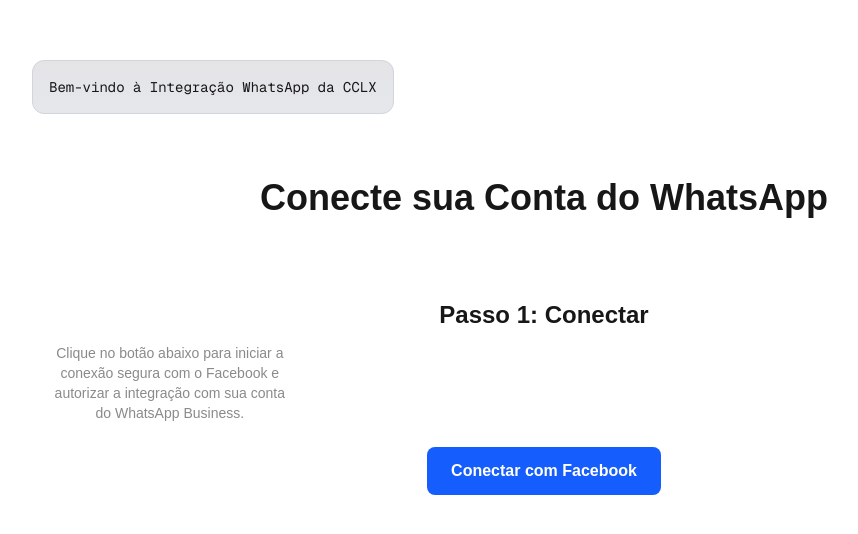
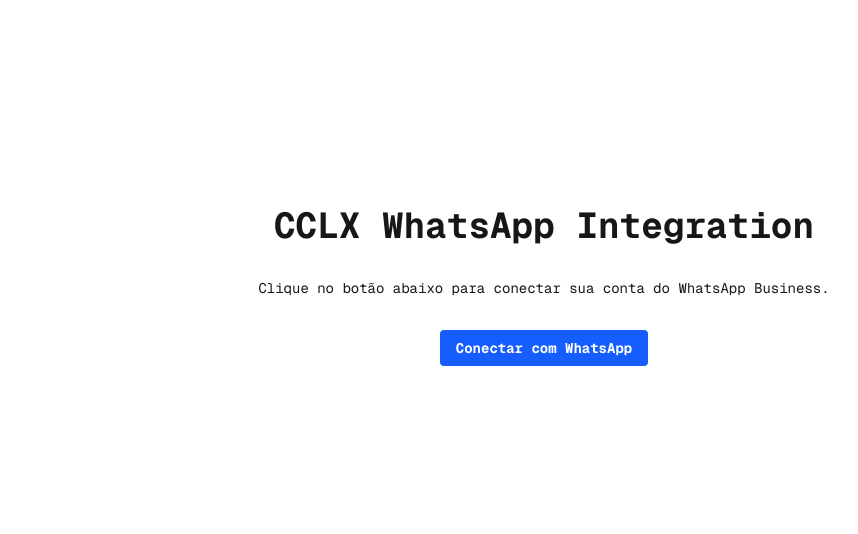
Before and after one commit to afonsocardz/facebook-app, a Next.js app: page / in a window 1280 px wide. Shown: the part 114-648 px from the top of the page, without its empty margins (96-954 px from the left). Built offline with nearby package versions, Linux system fonts and the light colour scheme.

Commit message:
Add LoginButton component to handle Facebook login and onboarding process

```diff
--- a/app/api/facebook/webhook/route.ts
+++ b/app/api/facebook/webhook/route.ts
@@ -20,15 +20,32 @@
   const body = await req.json();
   console.log("📨 Evento recebido:", JSON.stringify(body, null, 2));
 
-  // Exemplo: filtrar mensagens recebidas
   const entry = body.entry?.[0];
   const changes = entry?.changes?.[0];
-  const messages = changes?.value?.messages;
+  const field = changes?.field;
 
-  if (messages) {
-    for (const msg of messages) {
-      console.log("Mensagem recebida:", msg.text?.body);
+  if (field === "messages") {
+    const messages = changes?.value?.messages;
+    if (messages) {
+      for (const msg of messages) {
+        console.log("Mensagem recebida:", msg.text?.body);
+        // TODO: Processar a mensagem recebida
+      }
     }
+  } else if (field === "history") {
+    const history = changes?.value?.history;
+    console.log("📜 Evento de histórico recebido:", JSON.stringify(history, null, 2));
+    // TODO: Processar o histórico de chat
+  } else if (field === "smb_app_state_sync") {
+    const stateSync = changes?.value?.state_sync;
+    console.log("🔄 Evento de sincronização de estado recebido:", JSON.stringify(stateSync, null, 2));
+    // TODO: Processar a sincronização de contatos
+  } else if (field === "smb_message_echoes") {
+    const echoes = changes?.value?.message_echoes;
+    console.log("📢 Evento de eco de mensagem recebido:", JSON.stringify(echoes, null, 2));
+    // TODO: Processar o eco da mensagem enviada pelo app
+  } else {
+    console.log(`Webhook de campo não tratado recebido: ${field}`);
   }
 
   return NextResponse.json({ received: true });
--- /dev/null
+++ b/app/components/LoginButton.tsx
@@ -0,0 +1,65 @@
+"use client";
+
+import { useCallback } from "react";
+
+// Declaração para que o TypeScript reconheça o FB global
+declare global {
+  interface Window {
+    FB: any;
+  }
+}
+
+export default function LoginButton() {
+  const handleLogin = useCallback(() => {
+    if (!window.FB) {
+      console.error("Facebook SDK not loaded.");
+      return;
+    }
+
+    window.FB.login(
+      function (response: any) {
+        if (response.authResponse) {
+          console.log("Login successful!", response);
+          // Enviar o código para o backend
+          fetch("/api/facebook/onboarding", {
+            method: "POST",
+            headers: {
+              "Content-Type": "application/json",
+            },
+            body: JSON.stringify({ code: response.authResponse.code }),
+          })
+            .then((res) => res.json())
+            .then((data) => {
+              console.log("Onboarding response:", data);
+              alert("Onboarding successful! Check the server logs.");
+            })
+            .catch((err) => {
+              console.error("Onboarding failed:", err);
+              alert("Onboarding failed. Check the console and server logs.");
+            });
+        } else {
+          console.log("User cancelled login or did not fully authorize.");
+        }
+      },
+      {
+        config_id: process.env.NEXT_PUBLIC_META_CONFIG_ID,
+        response_type: "code",
+        override_default_response_type: true,
+        extras: {
+          feature: "whatsapp_business_app_onboarding",
+          setup: {},
+          session_info_version: 2,
+        },
+      }
+    );
+  }, []);
+
+  return (
+    <button
+      onClick={handleLogin}
+      className="bg-blue-600 text-white font-bold py-2 px-4 rounded hover:bg-blue-700"
+    >
+      Conectar com WhatsApp
+    </button>
+  );
+}
--- a/app/page.tsx
+++ b/app/page.tsx
@@ -1,110 +1,21 @@
 "use client";
 
 import FacebookSDK from "./components/FacebookSDK";
-import { useState } from "react";
+import LoginButton from "./components/LoginButton";
 
 export default function Home() {
-  const [isLoading, setIsLoading] = useState(false);
-  const [message, setMessage] = useState("");
-
-  const handleLogin = () => {
-    if (!window.FB) {
-      setMessage(
-        "Facebook SDK não carregou ainda. Tente novamente em alguns segundos."
-      );
-      return;
-    }
-
-    setIsLoading(true);
-    setMessage("");
-
-    window.FB.login(
-      function (response: any) {
-        console.log(response);
-        if (response.authResponse && response.authResponse.code) {
-          setMessage("Autenticação bem-sucedida! Processando integração...");
-
-          // Envia o código para o backend
-          fetch("/api/facebook/onboarding", {
-            method: "POST",
-            headers: {
-              "Content-Type": "application/json",
-            },
-            body: JSON.stringify({ code: response.authResponse.code }),
-          })
-            .then((res) => res.json())
-            .then((data) => {
-              if (data.error) {
-                throw new Error(data.error);
-              }
-              setMessage(
-                "Integração concluída com sucesso! As contas do WhatsApp foram conectadas."
-              );
-              setIsLoading(false);
-            })
-            .catch((error) => {
-              console.error("Backend error:", error);
-              setMessage(`Erro na integração: ${error.message}`);
-              setIsLoading(false);
-            });
-        } else {
-          setMessage(
-            "Falha na autenticação com o Facebook. O usuário cancelou ou houve um erro."
-          );
-          setIsLoading(false);
-          console.log("User cancelled login or did not fully authorize.");
-        }
-      },
-      {
-        config_id: process.env.NEXT_PUBLIC_META_CONFIG_ID, // ID de configuração do painel do app
-        response_type: "code", // OBRIGATÓRIO para este fluxo
-        override_default_response_type: true, // OBRIGATÓRIO para este fluxo
-        extras: {
-          setup: {},
-          featureType: "whatsapp_business_app_onboarding",
-          sessionInfoVersion: "3",
-        },
-      }
-    );
-  };
-
   return (
     <>
-      {/* Carrega o SDK do Facebook em segundo plano */}
       <FacebookSDK />
-
       <main className="flex min-h-screen flex-col items-center justify-center p-24">
-        <div className="z-10 w-full max-w-5xl items-center justify-between font-mono text-sm lg:flex">
-          <p className="fixed left-0 top-0 flex w-full justify-center border-b border-gray-300 bg-gradient-to-b from-zinc-200 pb-6 pt-8 backdrop-blur-2xl dark:border-neutral-800 dark:bg-zinc-800/30 dark:from-inherit lg:static lg:w-auto  lg:rounded-xl lg:border lg:bg-gray-200 lg:p-4 lg:dark:bg-zinc-800/30">
-            Bem-vindo à Integração WhatsApp da CCLX
+        <div className="z-10 w-full max-w-5xl items-center justify-center font-mono text-sm flex flex-col gap-8">
+          <h1 className="text-4xl font-bold text-center">
+            CCLX WhatsApp Integration
+          </h1>
+          <p className="text-center">
+            Clique no botão abaixo para conectar sua conta do WhatsApp Business.
           </p>
-        </div>
-
-        <div className="relative z-[-1] flex place-items-center my-16">
-          <h1 className="text-4xl font-bold">Conecte sua Conta do WhatsApp</h1>
-        </div>
-
-        <div className="mb-32 grid text-center lg:mb-0 lg:w-full lg:max-w-5xl lg:grid-cols-1">
-          <div className="group rounded-lg border border-transparent px-5 py-4 transition-colors hover:border-gray-300 hover:bg-gray-100 hover:dark:border-neutral-700 hover:dark:bg-neutral-800/30">
-            <h2 className="mb-3 text-2xl font-semibold">Passo 1: Conectar</h2>
-            <p className="m-0 max-w-[30ch] text-sm opacity-50">
-              Clique no botão abaixo para iniciar a conexão segura com o
-              Facebook e autorizar a integração com sua conta do WhatsApp
-              Business.
-            </p>
-            <button
-              onClick={handleLogin}
-              disabled={isLoading}
-              className="mt-6 rounded-lg bg-blue-600 px-6 py-3 text-white font-semibold transition-colors hover:bg-blue-700 disabled:bg-gray-400"
-            >
-              {isLoading ? "Processando..." : "Conectar com Facebook"}
-            </button>
-            {message && (
-              <p className="mt-4 text-sm text-gray-600 dark:text-gray-300">
-                {message}
-              </p>
-            )}
-          </div>
+          <LoginButton />
         </div>
       </main>
     </>
```
Also changed, not shown: app/api/facebook/onboarding/route.ts (+73 -21 lines).
